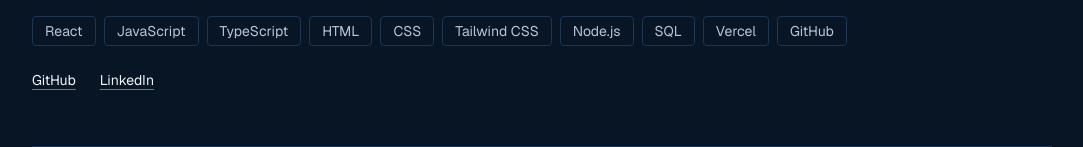
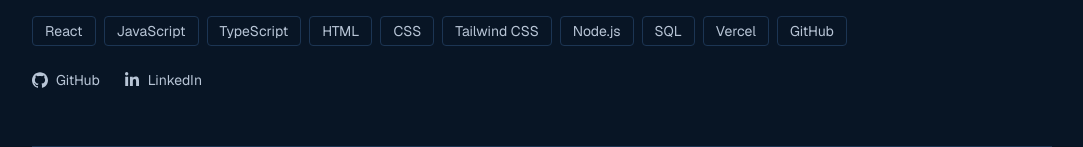
Before and after one commit to DanielHernandezN/Portafolio-Daniel-Hernandez, a Next.js app: page / in a window 1280 px wide. Shown: the part 805-952 px from the top of the page, without its empty margins (98-1181 px from the left). Built offline with nearby package versions, Linux system fonts and the light colour scheme.

Commit message:
Links GitHub y LinkedIn con logos en paleta del sitio
Iconos SVG inline con currentColor: mist en reposo, accent en hover.

```diff
--- a/src/app/page.tsx
+++ b/src/app/page.tsx
@@ -50,6 +50,22 @@ function MountainIllustration() {
           <circle cx="448" cy="252" r="2.5" />
         </g>
       </g>
+    </svg>
+  );
+}
+
+function GitHubIcon({ className = "" }: { className?: string }) {
+  return (
+    <svg viewBox="0 0 24 24" fill="currentColor" aria-hidden="true" className={className}>
+      <path d="M12 .297c-6.63 0-12 5.373-12 12 0 5.303 3.438 9.8 8.205 11.385.6.113.82-.258.82-.577 0-.285-.01-1.04-.015-2.04-3.338.724-4.042-1.61-4.042-1.61C4.422 18.07 3.633 17.7 3.633 17.7c-1.087-.744.084-.729.084-.729 1.205.084 1.838 1.236 1.838 1.236 1.07 1.835 2.809 1.305 3.495.998.108-.776.417-1.305.76-1.605-2.665-.3-5.466-1.332-5.466-5.93 0-1.31.465-2.38 1.235-3.22-.135-.303-.54-1.523.105-3.176 0 0 1.005-.322 3.3 1.23.96-.267 1.98-.399 3-.405 1.02.006 2.04.138 3 .405 2.28-1.552 3.285-1.23 3.285-1.23.645 1.653.24 2.873.12 3.176.765.84 1.23 1.91 1.23 3.22 0 4.61-2.805 5.625-5.475 5.92.42.36.81 1.096.81 2.22 0 1.606-.015 2.896-.015 3.286 0 .315.21.69.825.57C20.565 22.092 24 17.592 24 12.297c0-6.627-5.373-12-12-12" />
+    </svg>
+  );
+}
+
+function LinkedInIcon({ className = "" }: { className?: string }) {
+  return (
+    <svg viewBox="0 0 448 512" fill="currentColor" aria-hidden="true" className={className}>
+      <path d="M100.28 448H7.4V148.9h92.88zM53.79 108.1C24.09 108.1 0 83.5 0 53.8a53.79 53.79 0 0 1 107.58 0c0 29.7-24.1 54.3-53.79 54.3zM447.9 448h-92.68V302.4c0-34.7-.7-79.2-48.29-79.2-48.29 0-55.69 37.7-55.69 76.7V448h-92.78V148.9h89.08v40.8h1.3c12.4-23.5 42.69-48.3 87.88-48.3 94 0 111.28 61.9 111.28 142.3V448z" />
     </svg>
   );
 }
@@ -161,16 +177,18 @@ export default function Home() {
               href="https://github.com/DanielHernandezN"
               target="_blank"
               rel="noopener noreferrer"
-              className="underline decoration-accent/60 underline-offset-4 hover:text-accent"
+              className="flex items-center gap-2 text-mist hover:text-accent"
             >
+              <GitHubIcon className="h-4 w-4" />
               GitHub
             </a>
             <a
               href="https://www.linkedin.com/in/daniel-hern%C3%A1ndez-norambuena-a27333368/"
               target="_blank"
               rel="noopener noreferrer"
-              className="underline decoration-accent/60 underline-offset-4 hover:text-accent"
+              className="flex items-center gap-2 text-mist hover:text-accent"
             >
+              <LinkedInIcon className="h-4 w-4" />
               LinkedIn
             </a>
           </div>
```
